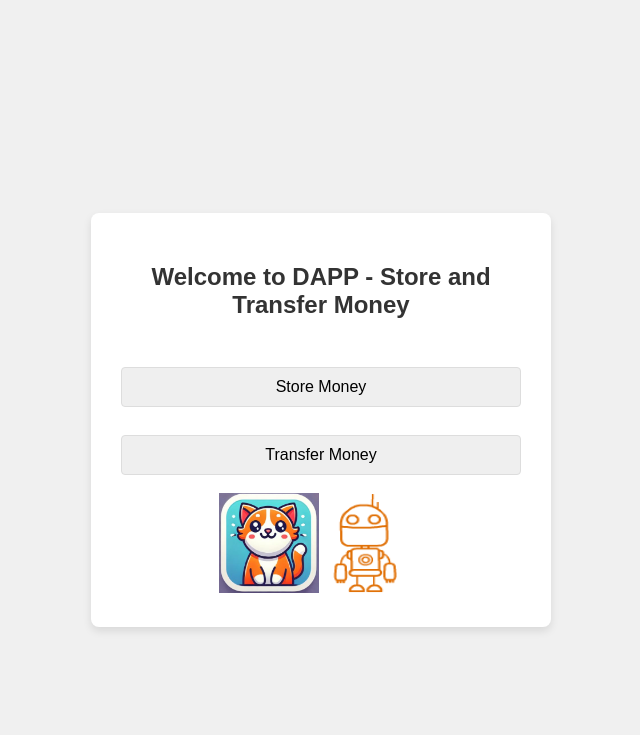
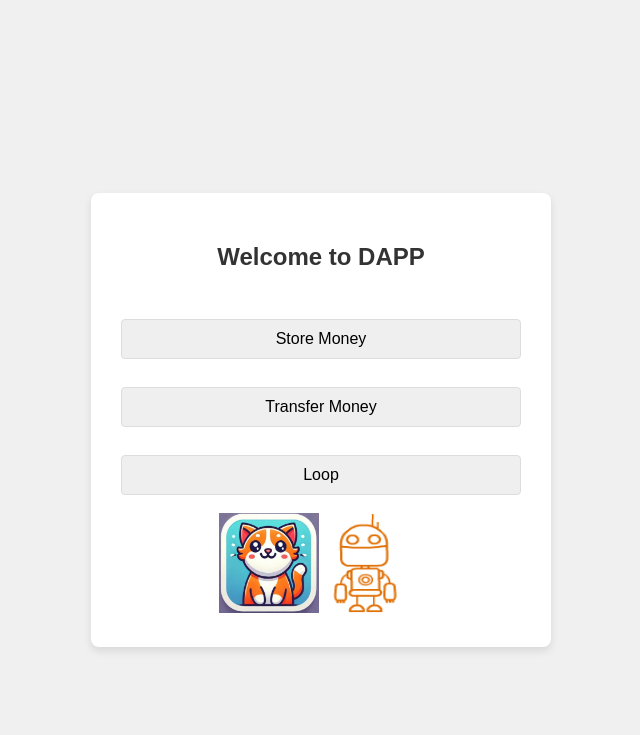
Before and after one commit to natalieybl/SC6113Dapp_Demo, a Flask app: page / in a window 1280 px wide. Shown: the top 735 px of the page, without its empty margins (319-959 px from the left). Run offline with Flask 3, Linux system fonts and the light colour scheme.

Commit message:
Update index.html

```diff
--- a/templates/index.html
+++ b/templates/index.html
@@ -3,6 +3,7 @@
 <head>
 <meta charset="UTF-8">
     <meta name="viewport" content="width=device-width, initial-scale=1.0">
+    <title>DAPP</title>
      <style>
         body {
             font-family: 'Arial', sans-serif;
@@ -78,7 +79,7 @@
 </head>
 <body>
     <div class="container">
-<h2>Welcome to DAPP - Store and Transfer Money</h2>
+    <h2>Welcome to DAPP</h2>
     <br>
 
     <form action = "/store_money" method="post">
@@ -89,6 +90,10 @@
         <input type="submit" value="Transfer Money">
     </form>
     <br>
+    <form action = "/loop" method="post">
+        <input type="submit" value="Loop">
+    </form>
+    <br>
     <img src="https://raw.githubusercontent.com/natalieybl/SC6113Dapp_Demo/main/templates/logo.jpg" alt="testing of image" width="100" height="100">
     <img src="https://raw.githubusercontent.com/natalieybl/SC6113Dapp_Demo/main/templates/hi.gif" alt="testing of image" width="100" height="100">
      </div>
```
Lines whose indentation alone changed are shown as unchanged.
